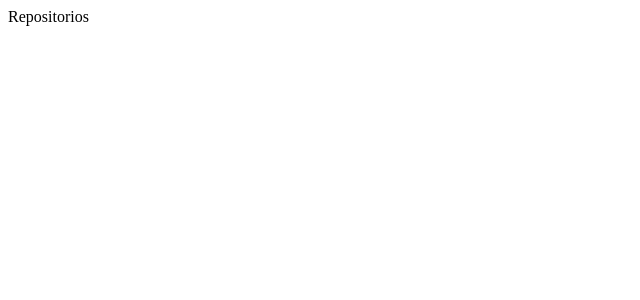
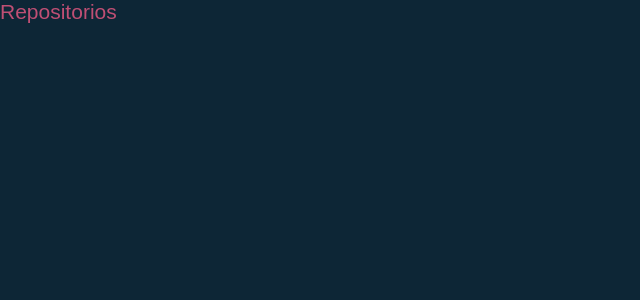
Before and after one commit to Diegojacober/project-repositorys, a React (Create React App) app: page /repositorio/1 in a window 1280 px wide. Shown: the top 300 px of the page, without its empty margins (0-640 px from the left). Built offline with nearby package versions, Linux system fonts and the light colour scheme.

Commit message:
Criando estilização global com styled-components

```diff
--- a/package.json
+++ b/package.json
@@ -10,6 +10,7 @@
     "react-dom": "^18.2.0",
     "react-router-dom": "^6.13.0",
     "react-scripts": "5.0.1",
+    "styled-components": "^6.0.0-rc.3",
     "web-vitals": "^2.1.4"
   },
   "scripts": {
--- a/src/App.js
+++ b/src/App.js
@@ -1,10 +1,12 @@
 import { BrowserRouter } from "react-router-dom";
 import RoutesApp from "./routes";
 
+import GlobalStyle from './styles/global'
 
 function App() {
   return (
     <BrowserRouter>
+      <GlobalStyle/>
       <RoutesApp />
     </BrowserRouter>
   );
--- /dev/null
+++ b/src/pages/Main/styles.js
@@ -0,0 +1,6 @@
+import { styled } from "styled-components";
+
+export const Title = styled.div`
+font-size: 1.5em;
+color: #BF4F74;
+`;
--- a/src/pages/Repositorios/index.js
+++ b/src/pages/Repositorios/index.js
@@ -1,8 +1,11 @@
 import React from "react";
 
+import { Title } from "../Main/styles";
 
 export default function Repositorios() {
     return(
-        <>Repositorios</>
+        <Title>
+            Repositorios
+        </Title>
     )
 }
--- /dev/null
+++ b/src/styles/global.js
@@ -0,0 +1,30 @@
+import { createGlobalStyle } from "styled-components";
+
+export default createGlobalStyle`
+*{
+    margin:0;
+    padding:0;
+    box-sizing:border-box;
+}
+
+html,body, #root{
+    min-height: 100%;
+}
+
+body{
+    background: #0d2636;
+    font-size: 14px;
+    -webkit-font-smoothing: antiliased !important;
+}
+
+body, input, button{
+    color: #222;
+    font-size: 14px;
+    font-family: Arial, Helvetica, sans-serif;
+}
+
+button{
+    cursor: pointer;
+}
+
+`
```
Also changed, not shown: 1 other file (tests, documents, lock files or other folders).
